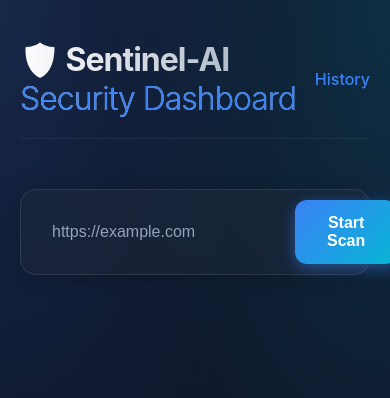
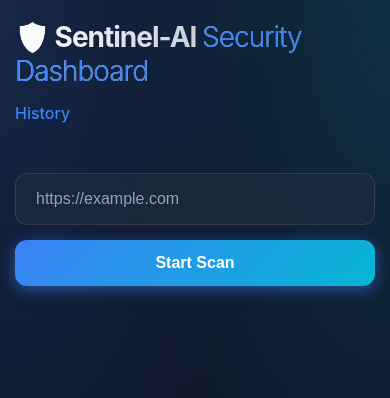
Before and after one commit to Anubhab-1/sentinel-ai, a Flask app: page / in a window 390 px wide. Shown: the top 398 px of the page. Run offline with Flask 3, Linux system fonts and the light colour scheme; some libraries are stand-ins or nearby versions.

Commit message:
Make UI Mobile Responsive

```diff
--- a/static/style.css
+++ b/static/style.css
@@ -332,3 +332,68 @@ a:hover {
 ::-webkit-scrollbar-thumb:hover {
   background: #475569;
 }
+
+/* --- MOBILE RESPONSIVENESS --- */
+@media (max-width: 768px) {
+  .container {
+    padding: 20px 15px;
+  }
+
+  header {
+    flex-direction: column;
+    gap: 15px;
+    align-items: flex-start;
+    border-bottom: none;
+    margin-bottom: 30px;
+  }
+
+  header h1 {
+    font-size: 28px;
+  }
+
+  .nav-links {
+    width: 100%;
+    display: flex;
+    justify-content: space-between;
+    background: rgba(255, 255, 255, 0.05);
+    padding: 10px 15px;
+    border-radius: 10px;
+  }
+
+  /* Stack Form Vertically */
+  .scan-form {
+    flex-direction: column;
+    background: transparent;
+    border: none;
+    box-shadow: none;
+    padding: 0;
+  }
+
+  .scan-form input {
+    background: rgba(30, 41, 59, 0.8);
+    border: 1px solid rgba(255, 255, 255, 0.1);
+  }
+
+  .scan-form button {
+    width: 100%;
+    justify-content: center;
+  }
+
+  /* Grid Adjustments */
+  .stats {
+    grid-template-columns: 1fr;
+    gap: 15px;
+  }
+
+  .stat {
+    display: flex;
+    justify-content: space-between;
+    align-items: center;
+    padding: 20px;
+  }
+
+  .stat p {
+    margin: 0;
+    font-size: 24px;
+  }
+}
```
